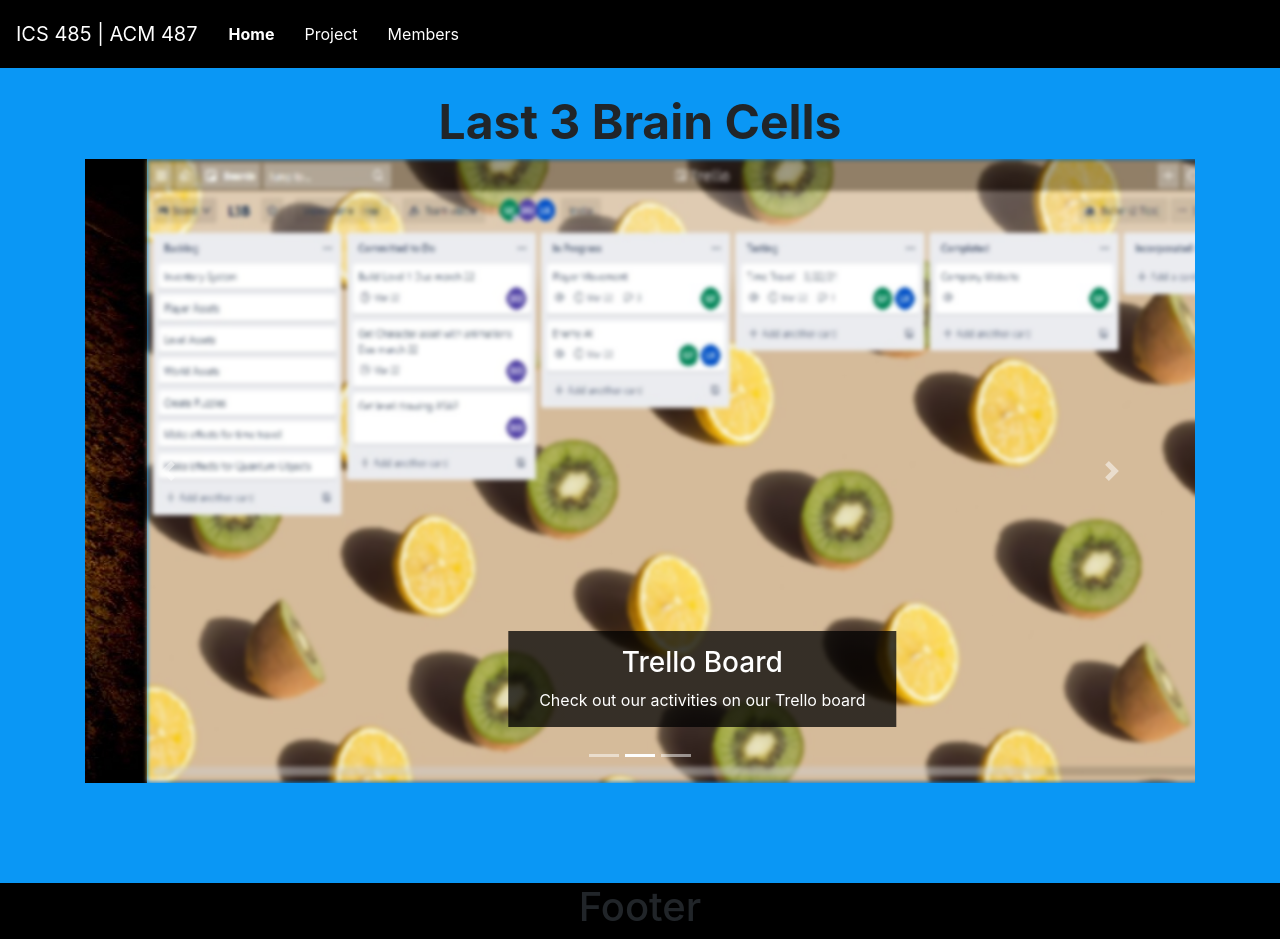
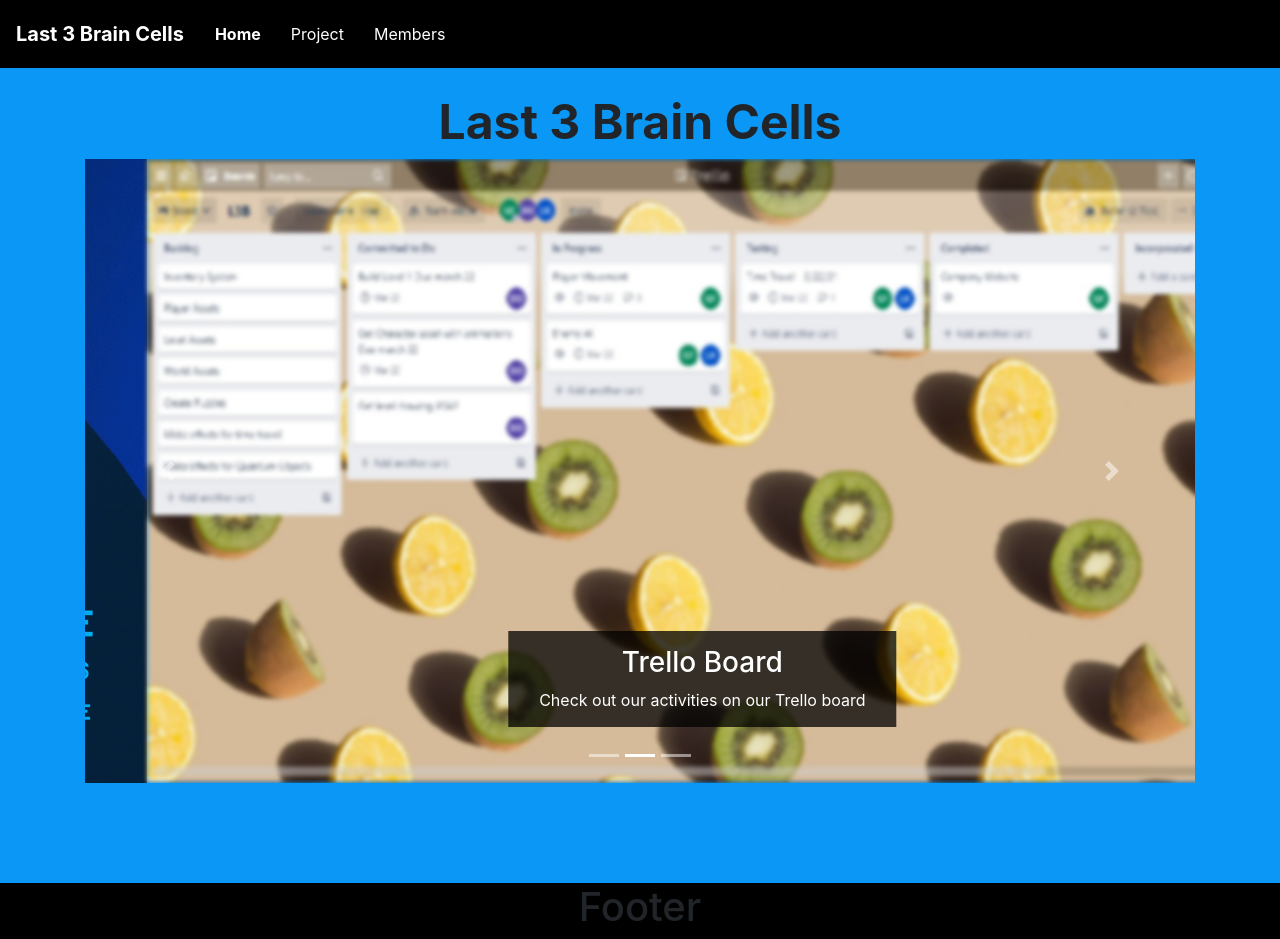
Before and after one commit to L3BC/ics485-site, a React (Create React App) app: page /#/ in a window 1280 px wide. Built offline with nearby package versions, Linux system fonts and the light colour scheme.

Commit message:
imported game main menu image

```diff
--- a/src/components/navBar/NavigationBar.js
+++ b/src/components/navBar/NavigationBar.js
@@ -6,6 +6,9 @@
 
 const NavigationBar = (props) => {
     const styles = {
+        brand: {
+            fontWeight: 'bold'
+        },
         linkWidth: {
             marginLeft: 3,
             marginRight: 3
@@ -29,7 +32,7 @@
 
     return (
         <Navbar className='navBar' expand="lg">
-            <Navbar.Brand className='navText'>ICS 485 | ACM 487</Navbar.Brand>
+            <Navbar.Brand className='navText' style={styles.brand}>Last 3 Brain Cells</Navbar.Brand>
             <Navbar.Toggle className='navBarToggle' aria-controls="basic-navbar-nav" />
             <Navbar.Collapse id="basic-navbar-nav">
                 <Nav className="mr-auto" style={{marginTop: 8, marginBottom: 8}}>
--- a/src/components/slideShow/SlideShow.js
+++ b/src/components/slideShow/SlideShow.js
@@ -4,6 +4,7 @@
 import trello from '../../assets/trello.jpg';
 import timetravel from '../../assets/timetravel.jpg';
 import mirro from '../../assets/mirro.jpg';
+import game from '../../assets/game.jpg';
 
 const SlideShow = () => {
     const styles = {
@@ -24,7 +25,7 @@
                     src={timetravel}
                     alt="Third slide"
                 /> */}
-                <Image style={styles.image} src={timetravel} alt="Third slide" fluid />
+                <Image style={styles.image} src={game} alt="Third slide" fluid />
                 <Carousel.Caption>
                     <div className="gradient">
                         <h3 style={{ paddingTop: 15 }}>Breaking Alpha</h3>
```
Also changed, not shown: src/assets/game.jpg (added).
